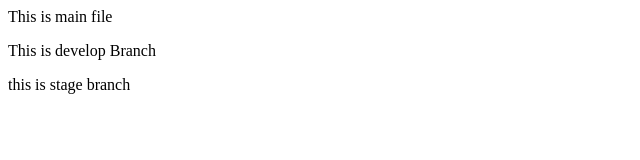
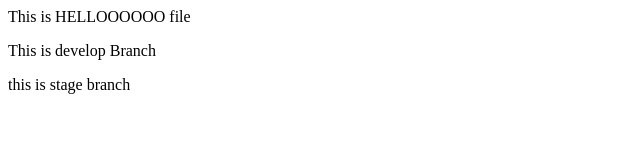
Before and after one commit to YeshaRathod/git_practical, a plain HTML site: page index.html in a window 1280 px wide. Shown: the whole page, without its empty margins (0-640 px from the left). Drawn offline with Linux system fonts and the light colour scheme.

Commit message:
staged conflict

```diff
--- a/index.html
+++ b/index.html
@@ -1,3 +1,3 @@
-<p>This is main file</p>
+<p>This is HELLOOOOOO file</p>
 <p>This is develop Branch</p>
 <p>this is stage branch</p>
```
